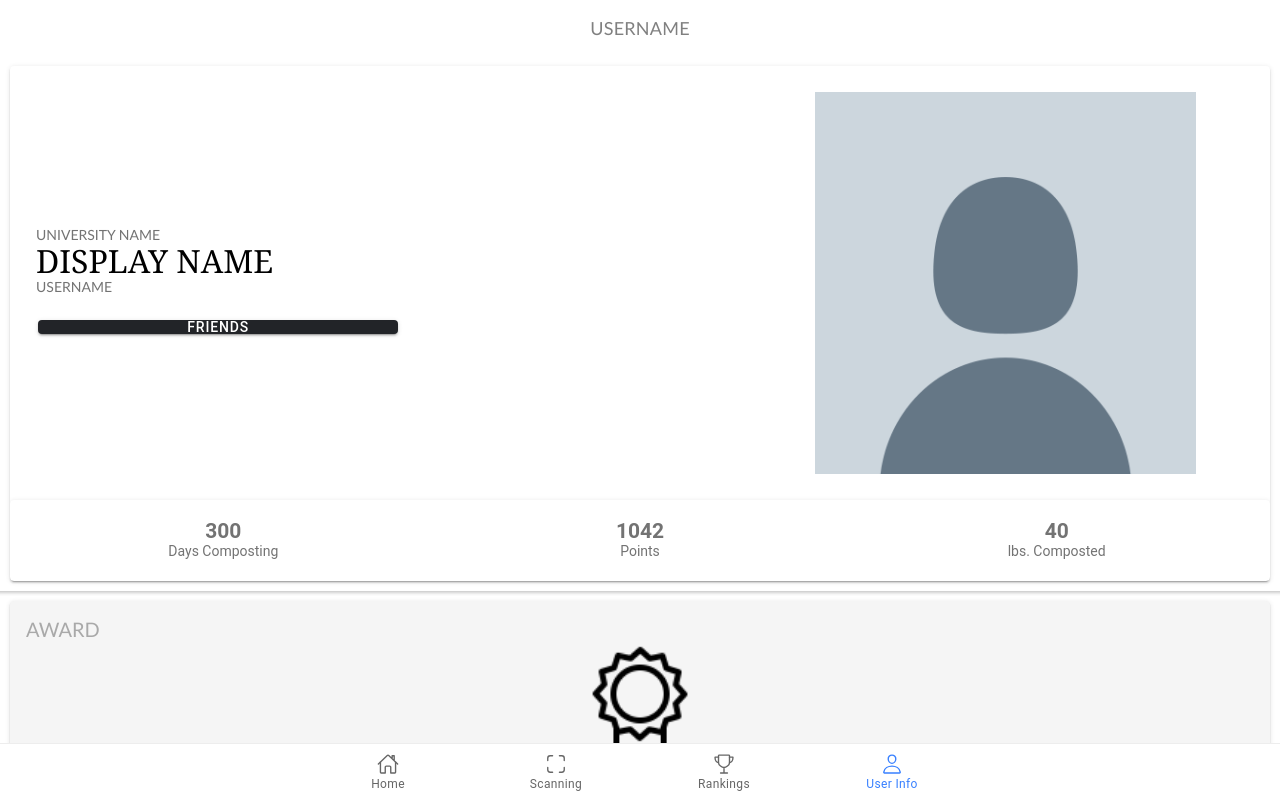
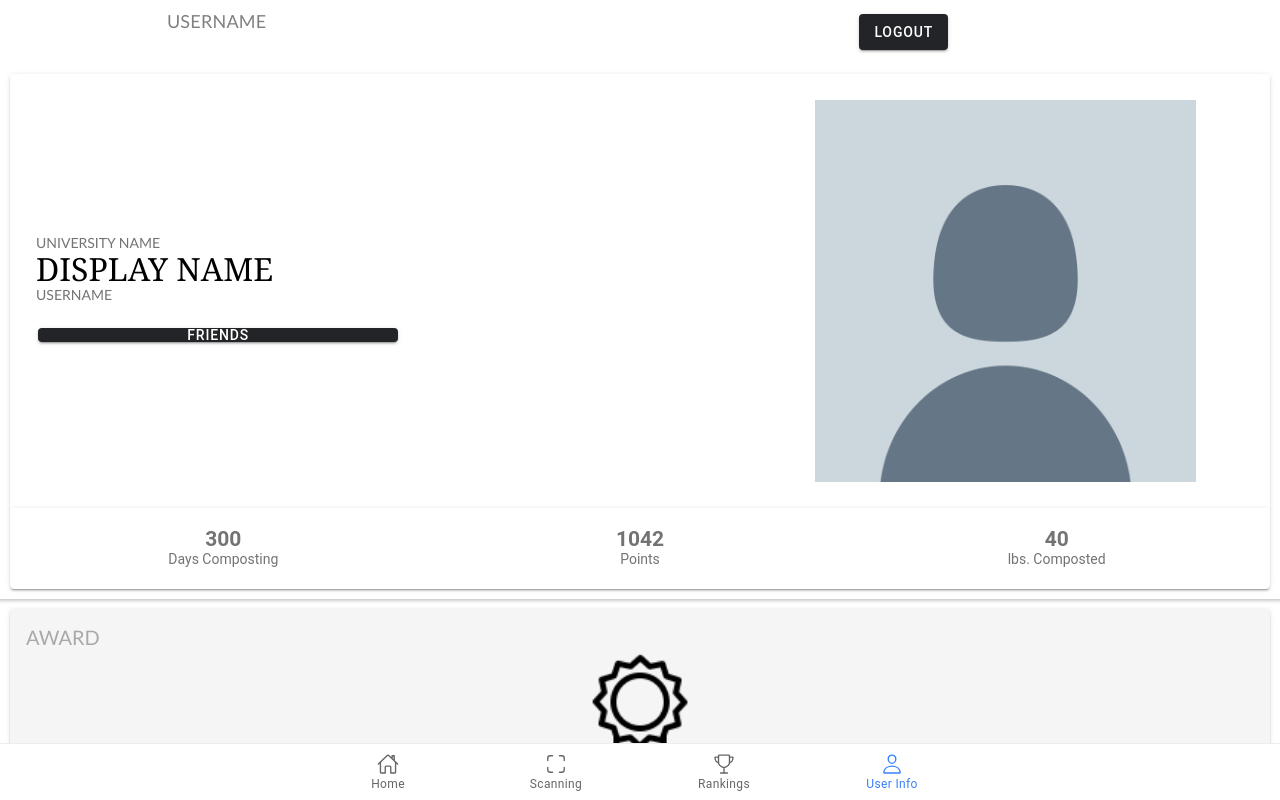
Before and after one commit to giamnguyen/CMJG, a React (Create React App) app in the folder EasyCompost/: page /tabs/userInfo in a window 1280 px wide. Built offline with nearby package versions, Linux system fonts and the light colour scheme; no server answers.

Commit message:
Add log out button

```diff
--- a/EasyCompost/src/pages/UserInfo.css
+++ b/EasyCompost/src/pages/UserInfo.css
@@ -46,6 +46,11 @@
 
 }
 
+.logOutButton {
+    color: white;
+    padding-top: 5%;
+}
+
 .profileStats{
     text-align: center;
     line-height: 80%;
--- a/EasyCompost/src/pages/UserInfo.tsx
+++ b/EasyCompost/src/pages/UserInfo.tsx
@@ -22,9 +22,19 @@ const UserInfo: React.FC = () => {
     <IonPage>
       <IonHeader >
         <IonToolbar>
-          <IonTitle size="large" class="title">USERNAME</IonTitle>
+          <IonGrid>
+            <IonRow></IonRow>
+            <IonRow>
+            <IonCol>
+              <IonTitle size="large" class="title">USERNAME</IonTitle>
+            </IonCol>
+            <IonCol></IonCol>
+            <IonCol>
+              <IonButton color="dark" class="logoutButton">Logout</IonButton>
+            </IonCol>
+            </IonRow>
+          </IonGrid>
         </IonToolbar>
-
 
         <IonCard>
           <IonCardHeader>
```
